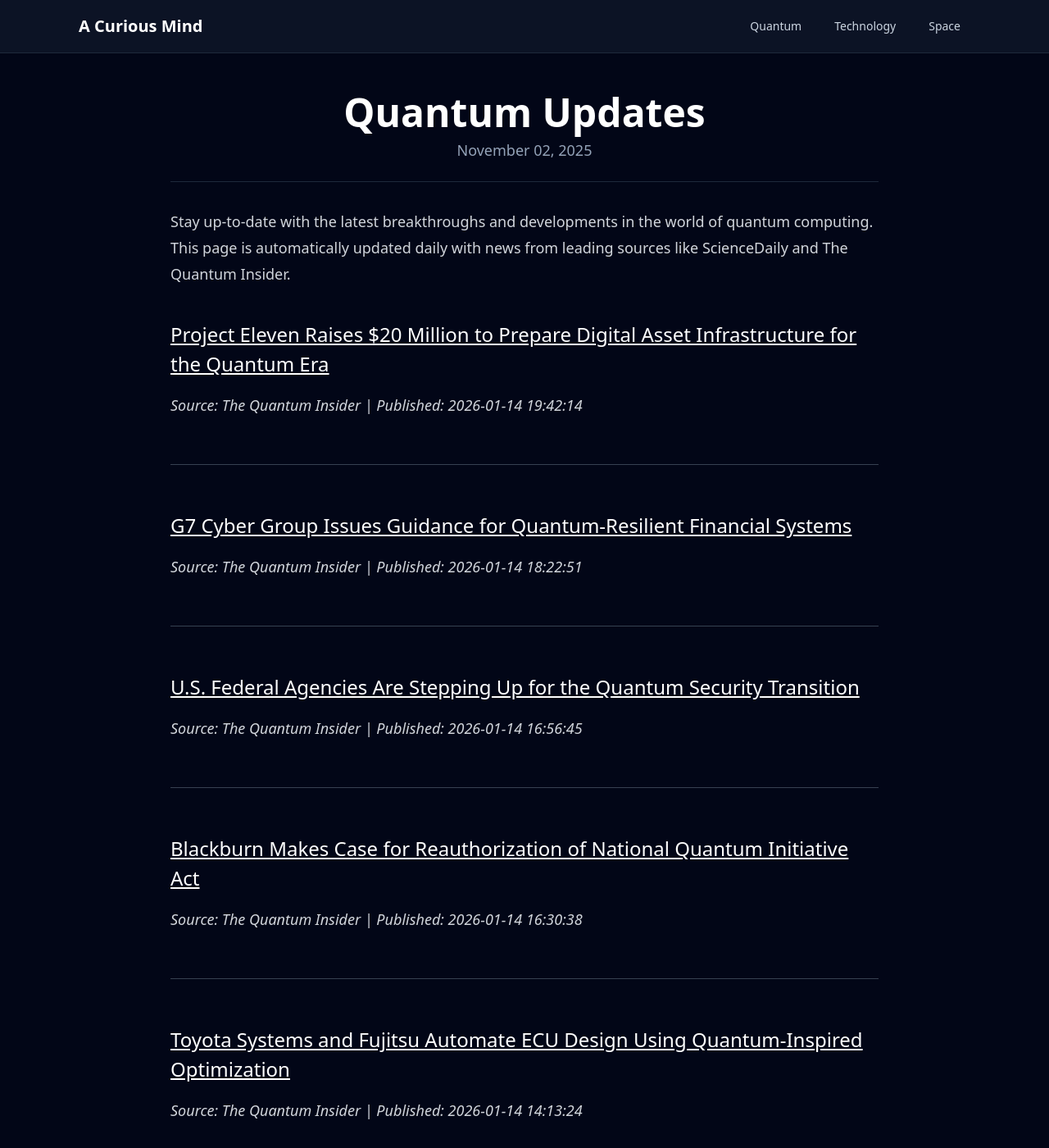
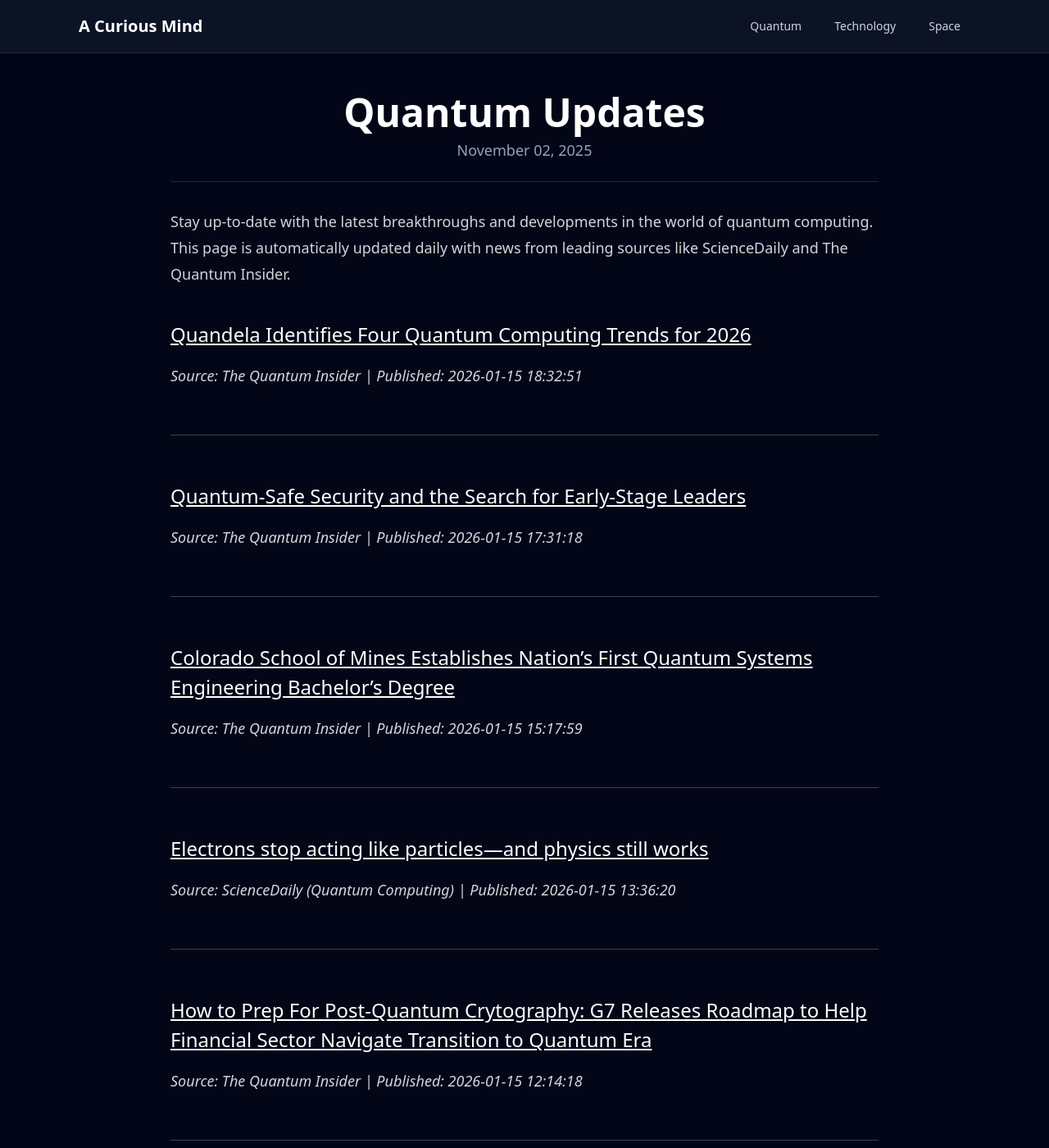
Before and after one commit to onehl7/onehl7.github.io, a Jekyll site: the page built from _posts/2025-11-02-quantum-updates.md, in a window 1280 px wide and 1400 px high. Shown: the whole window at 82% size. Built offline with Jekyll 4.4.1, drawn with Linux system fonts in a browser that asks for light colours; nearby versions of some CDN libraries; some of the changed text lies outside the part shown.

Commit message:
Update quantum news data

```diff
--- a/_data/quantum_news.json
+++ b/_data/quantum_news.json
@@ -1,33 +1,39 @@
 [
   {
     "source": "The Quantum Insider",
-    "title": "Project Eleven Raises $20 Million to Prepare Digital Asset Infrastructure for the Quantum Era",
-    "link": "https://thequantuminsider.com/2026/01/14/project-eleven-raises-20-million-to-prepare-digital-asset-infrastructure-for-the-quantum-era/",
-    "published": "2026-01-14 19:42:14"
+    "title": "Quandela Identifies Four Quantum Computing Trends for 2026",
+    "link": "https://thequantuminsider.com/2026/01/15/quandela-quantum-computing-trends-2026/",
+    "published": "2026-01-15 18:32:51"
   },
   {
     "source": "The Quantum Insider",
-    "title": "G7 Cyber Group Issues Guidance for Quantum-Resilient Financial Systems",
-    "link": "https://thequantuminsider.com/2026/01/14/g7-cyber-group-issues-guidance-for-quantum-resilient-financial-systems/",
-    "published": "2026-01-14 18:22:51"
+    "title": "Quantum-Safe Security and the Search for Early-Stage Leaders",
+    "link": "https://thequantuminsider.com/2026/01/15/quantum-safe-security-and-the-search-for-early-stage-leaders/",
+    "published": "2026-01-15 17:31:18"
   },
   {
     "source": "The Quantum Insider",
-    "title": "U.S. Federal Agencies Are Stepping Up for the Quantum Security Transition",
-    "link": "https://thequantuminsider.com/2026/01/14/u-s-federal-agencies-are-stepping-up-for-the-quantum-security-transition/",
-    "published": "2026-01-14 16:56:45"
+    "title": "Colorado School of Mines Establishes Nation\u2019s First Quantum Systems Engineering Bachelor\u2019s Degree",
+    "link": "https://thequantuminsider.com/2026/01/15/colorado-school-of-mines-quantum-systems-engineering-bachelors/",
+    "published": "2026-01-15 15:17:59"
+  },
+  {
+    "source": "ScienceDaily (Quantum Computing)",
+    "title": "Electrons stop acting like particles\u2014and physics still works",
+    "link": "https://www.sciencedaily.com/releases/2026/01/260115022758.htm",
+    "published": "2026-01-15 13:36:20"
   },
   {
     "source": "The Quantum Insider",
-    "title": "Blackburn Makes Case for Reauthorization of National Quantum Initiative Act",
-    "link": "https://thequantuminsider.com/2026/01/14/blackburn-makes-case-for-reauthorization-of-national-quantum-initiative-act/",
-    "published": "2026-01-14 16:30:38"
+    "title": "How to Prep For Post-Quantum Crytography: G7 Releases Roadmap to Help Financial Sector Navigate Transition to Quantum Era",
+    "link": "https://thequantuminsider.com/2026/01/15/how-to-prep-for-post-quantum-crytography-g7-releases-roadmap-to-help-financial-sector-navigate-transition-to-quantum-era/",
+    "published": "2026-01-15 12:14:18"
   },
   {
     "source": "The Quantum Insider",
-    "title": "Toyota Systems and Fujitsu Automate ECU Design Using Quantum-Inspired Optimization",
-    "link": "https://thequantuminsider.com/2026/01/14/toyota-fujitsu-quantum-inspired-ecu-design/",
-    "published": "2026-01-14 14:13:24"
+    "title": "01 Quantum and Hitachi Solutions Create Deploy PQC in DoMobile Ver.5",
+    "link": "https://thequantuminsider.com/2026/01/15/01-quantum-and-hitachi-solutions-create-deploy-pqc-in-domobile-ver-5/",
+    "published": "2026-01-15 10:25:38"
   },
   {
     "source": "ScienceDaily (Quantum Computing)",
@@ -52,11 +58,5 @@
     "title": "Quantum structured light could transform secure communication and computing",
     "link": "https://www.sciencedaily.com/releases/2026/01/260106001911.htm",
     "published": "2026-01-07 01:28:28"
-  },
-  {
-    "source": "ScienceDaily (Quantum Computing)",
-    "title": "Tiny 3D-printed light cages could unlock the quantum internet",
-    "link": "https://www.sciencedaily.com/releases/2026/01/260106001907.htm",
-    "published": "2026-01-06 07:14:34"
   }
 ]
```
